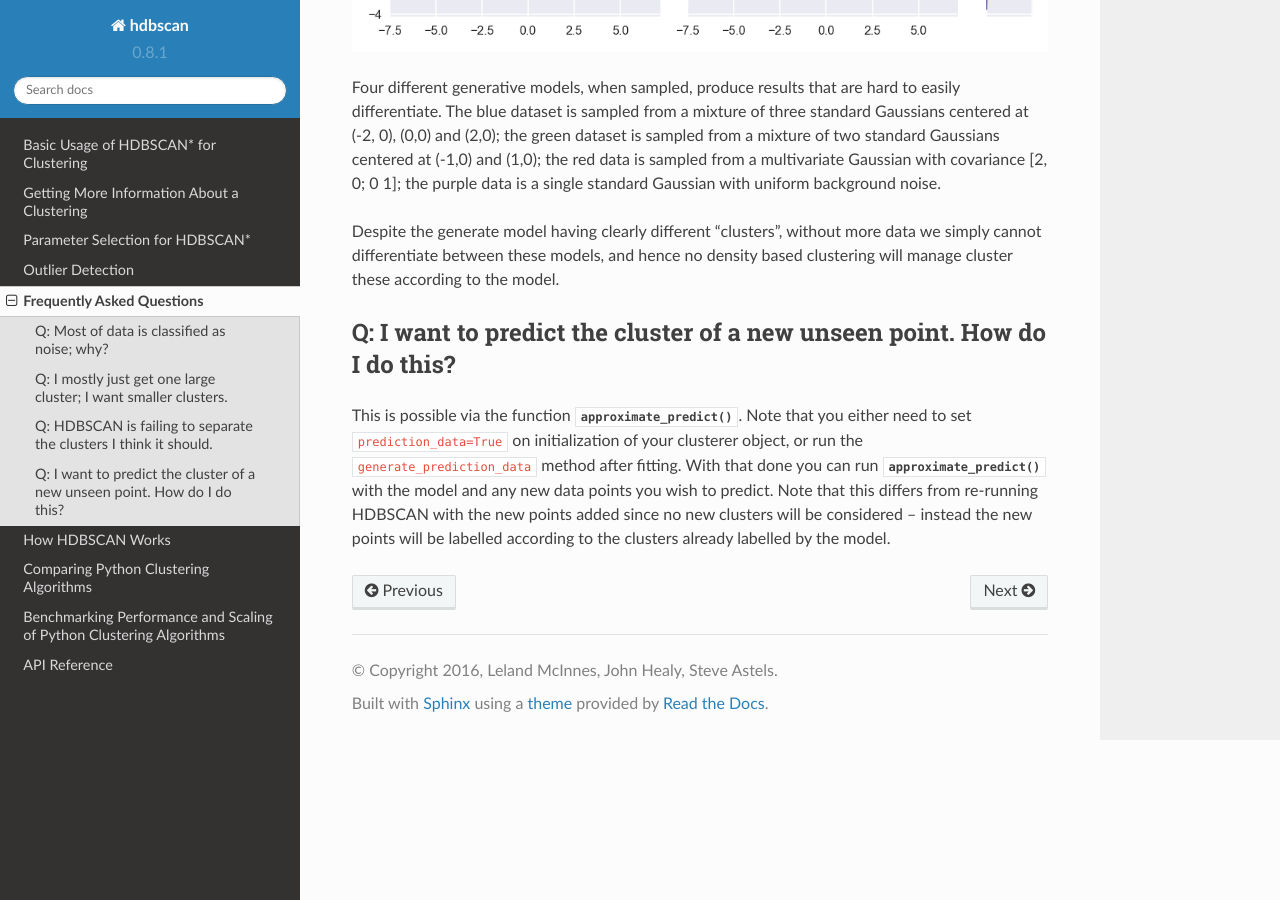
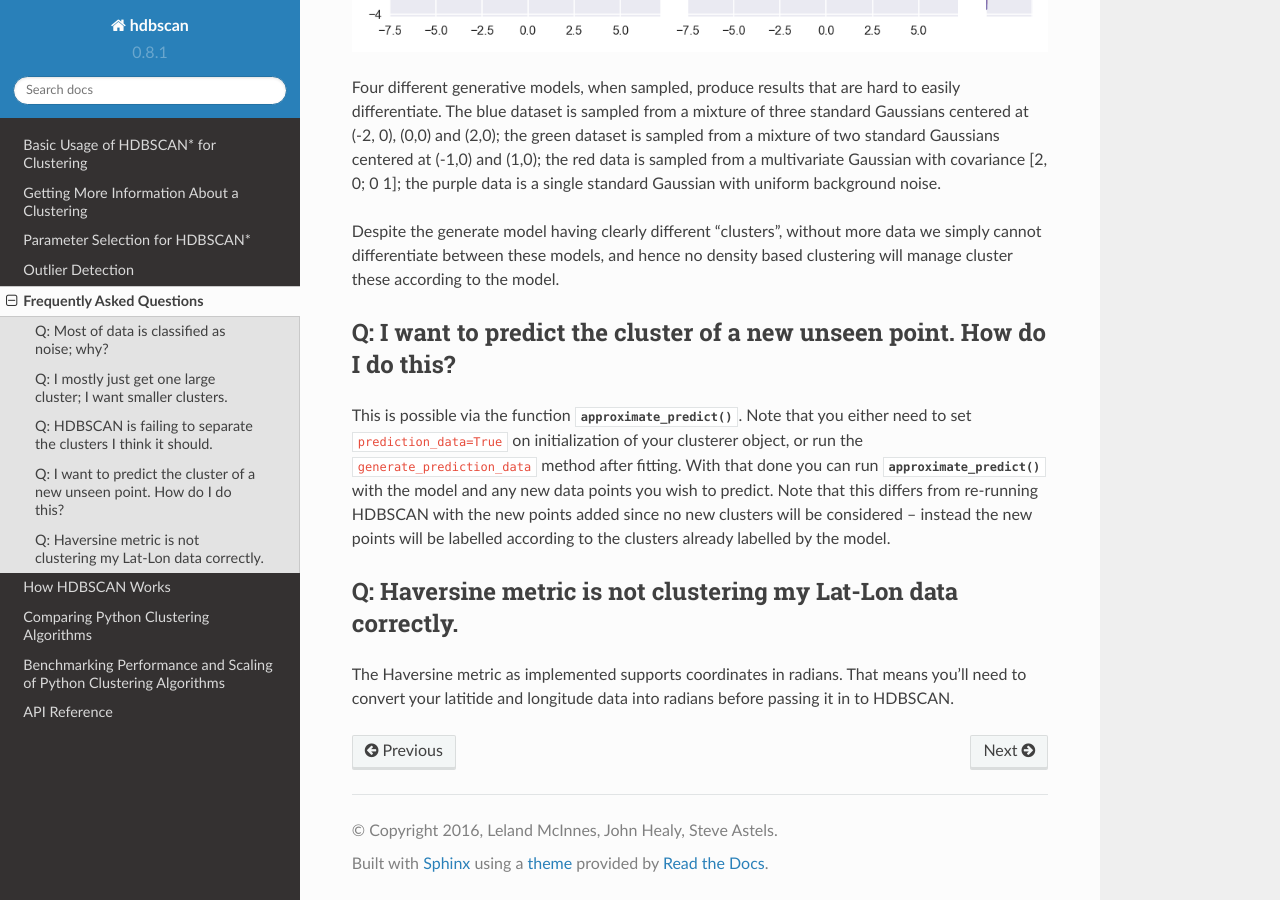
Before and after one commit to scikit-learn-contrib/hdbscan, a Sphinx documentation site: the page built from docs/faq.rst, in a window 1280 px wide and 900 px high, scrolled down 1757 px. Built offline with Sphinx 7.4.7 and the Read the Docs theme 2.0.0, drawn with Linux system fonts in a browser that asks for light colours; formulas are drawn with MathJax 3.

Commit message:
DOC : FAQ on haversine.

```diff
--- a/docs/faq.rst
+++ b/docs/faq.rst
@@ -58,3 +58,10 @@ and any new data points you wish to predict. Note that this differs from
 re-running HDBSCAN with the new points added since no new clusters will be
 considered -- instead the new points will be labelled according to the
 clusters already labelled by the model.
+
+Q: Haversine metric is not clustering my Lat-Lon data correctly.
+----------------------------------------------------------------
+
+The Haversine metric as implemented supports coordinates in radians. That
+means you'll need to convert your latitide and longitude data into radians
+before passing it in to HDBSCAN.
```
